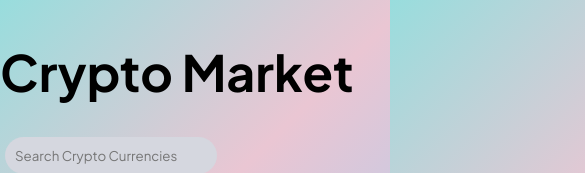
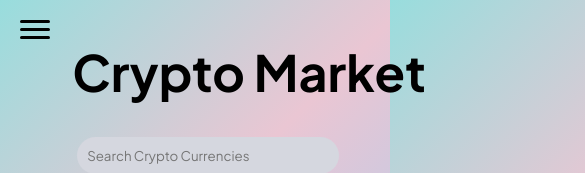
Before and after one commit to klsntg/rhon, a React (Vite) app: page /market in a window 390 px wide. Shown: the top 173 px of the page, 585 px wide, since content can reach past the window. Built offline with nearby package versions, Linux system fonts and the light colour scheme; no server answers.

Commit message:
HAMBURGER RAAAHHHH

```diff
--- a/src/Navbar.jsx
+++ b/src/Navbar.jsx
@@ -1,23 +1,34 @@
-import React from 'react';
+import React, { useState } from 'react';
 import { Link } from 'react-router-dom';
-import dashboard from './assets/dashboard.svg'
-import logo from './assets/logo.svg'
-import market from './assets/market.svg'
-import watchlist from './assets/watchlist.svg'
-import buyandsell from './assets/buyandsell.svg'
+import dashboard from './assets/dashboard.svg';
+import logo from './assets/logo.svg';
+import market from './assets/market.svg';
+import watchlist from './assets/watchlist.svg';
+import buyandsell from './assets/buyandsell.svg';
 
 const Navbar = () => {
+  const [sidebarOpen, setSidebarOpen] = useState(false);
+
+  const handleSidebarToggle = () => {
+    setSidebarOpen(!sidebarOpen);
+  };
+
   return (
-    <nav className='sidebar'>
-      <ul>
-        <li style={{ display: 'flex', alignItems: 'center' }}>
+    <div>
+      {/* Sidebar */}
+      <nav className={`sidebar ${sidebarOpen ? 'open' : ''}`}>
+        {/* Logo and Name */}
+        <div style={{ display: 'flex', alignItems: 'center' }}>
           <img src={logo} alt="Logo" />
           <p className='logoName'>Crypto Crack</p>
-        </li>
+        </div>
+        {/* Sidebar Links */}
+        <ul>
           <li>
             <Link to="/" style={{ display: 'flex', alignItems: 'center' }}>
               <img src={dashboard} alt="dashboard icon" />
-            <p className='sidebarText'>Dashboard</p></Link>
+              <p className='sidebarText'>Dashboard</p>
+            </Link>
           </li>
           <li>
             <Link to="/market" style={{ display: 'flex', alignItems: 'center' }}>
@@ -39,6 +50,13 @@ const Navbar = () => {
           </li>
         </ul>
       </nav>
+
+      <div className={`hamburger ${sidebarOpen ? 'open' : ''}`} onClick={handleSidebarToggle}>
+        <span className="bar"></span>
+        <span className="bar"></span>
+        <span className="bar"></span>
+      </div>
+    </div>
   );
 };
 
--- a/src/index.css
+++ b/src/index.css
@@ -133,10 +133,61 @@ td a {
   top: 0;
   left: 0;
   height: 100%;
-  width: 250px;
+  width: 270px;
   background: rgb(254, 254, 254);
   padding: 20px;
   box-sizing: border-box;
+  transition: width 0.3s ease;
+}
+
+.sidebar.open {
+  transform: translateX(0);
+}
+
+.overlay {
+  position: fixed;
+  top: 0;
+  left: 0;
+  width: 100%;
+  height: 100%;
+  background: rgba(0, 0, 0, 0.5);
+}
+
+.sidebar-toggle {
+  cursor: pointer;
+}
+
+.hamburger {
+  position: relative;
+  margin-top: 10px;
+  width: 30px;
+  height: 44px;
+  display: none;
+  flex-direction: column;
+  justify-content: space-between;
+}
+
+.hamburger span {
+  width: 100%;
+  height: 5px;
+  background-color: black;
+  border-radius: 4px;
+}
+
+.hamburger span.bar {
+  transition: transform 0.3s ease-out;
+}
+
+.hamburger.open .bar:nth-child(1) {
+  transform: translateY(8px) rotate(45deg);
+}
+
+.hamburger.open .bar:nth-child(2) {
+  opacity: 0;
+}
+
+.hamburger.open .bar:nth-child(3) {
+  transform: translateY(-8px) rotate(-45deg);
 }
 
 .sidebar ul {
@@ -169,7 +220,7 @@ td a {
 }
 
 .logoName {
-  margin-left: 10px;
+  margin-left: 15px;
   font-weight: 700;
   font-size: 25px;
 }
@@ -338,7 +389,6 @@ label {
   background-color:  rgb(153, 234, 218);
 }
 
-
 select {
   width: 80px;
   height: 30px;
@@ -443,61 +493,40 @@ select {
   margin: 10px;
 }
 
-/* Add a breakpoint for iPhones */
-@media only screen and (max-width: 375px) {
-  body {
-    font-size: 14px; /* Adjust font size for better readability on smaller screens */
+@media (max-width: 767px) {
+
+  .sidebar {
+    width: 0;
+    overflow: hidden;
+    position: absolute;
+    top: 0;
+    left: -250px;
+    transition: left 0.3s ease;
+    background-color: white;
+    z-index: 998;
   }
 
-  .sidebar {
-    display: none; /* Hide the sidebar on smaller screens */
+  .hamburger {
+    display: block;
+    position: fixed;
+    top: 10px;
+    left: 20px;
+    z-index: 999;
+    cursor: pointer;
+
   }
 
-  .main-content {
-    margin-left: 0; /* Remove left margin for main content */
+  .hamburger span {
+    width: 100%;
+    height: 3px;
+    background-color: black;
+    border-radius: 4px;
+    display: block;
+    margin-bottom: 5px;
   }
 
-  .centered-table {
-    width: 90%; /* Reduce table width for smaller screens */
-  }
-
-  .search {
-    width: 200px; /* Adjust search input width */
-  }
-
-  .buy-sell-card {
-    width: 90%; /* Adjust width of buy-sell card */
-    margin-top: -100px; /* Adjust margin-top for better positioning */
-  }
-
-  .buy-sell-card-container {
-    height: auto; /* Adjust height for better positioning */
+  .sidebar.open {
+    left: 0px;
+    width: 240px;
   }
 }
-
-@media only screen and (max-width: 768px) {
-  .sidebar {
-    display: none; /* Hide the sidebar on smaller screens */
-  }
-
-  .main-content {
-    margin-left: 0; /* Remove left margin for main content */
-  }
-
-  .centered-table {
-    width: 90%; /* Reduce table width for smaller screens */
-  }
-
-  .search {
-    width: 200px; /* Adjust search input width */
-  }
-
-  .buy-sell-card {
-    width: 90%; /* Adjust width of buy-sell card */
-    margin-top: -100px; /* Adjust margin-top for better positioning */
-  }
-
-  .buy-sell-card-container {
-    height: auto; /* Adjust height for better positioning */
-  }
-}
```
Lines whose indentation alone changed are shown as unchanged.
